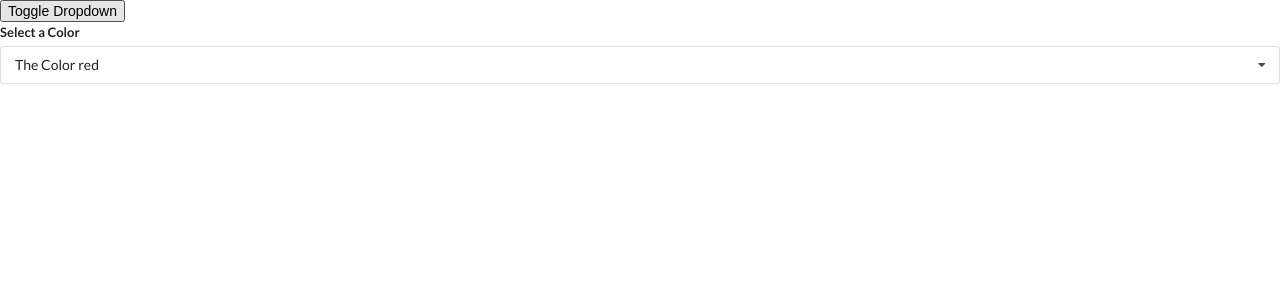
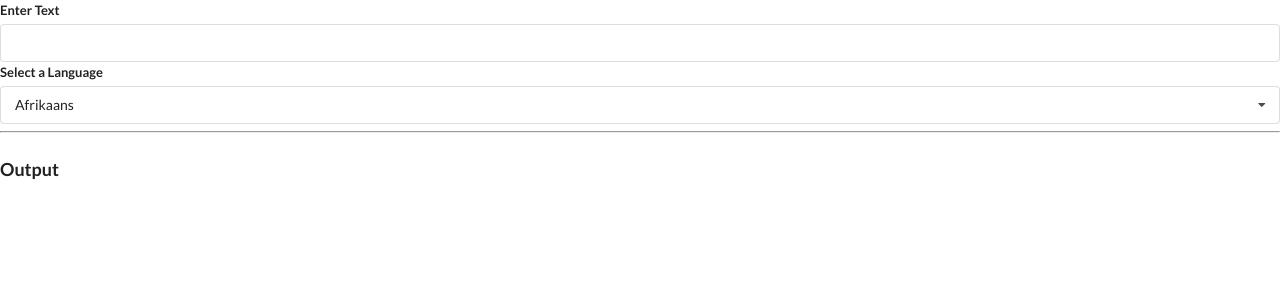
Before and after one commit to CodyHoban/widgets, a React (Create React App) app: page / in a window 1280 px wide. Shown: the top 300 px of the page. Built offline with nearby package versions, Linux system fonts and the light colour scheme; no server answers.

Commit message:
adding in text translation

```diff
--- a/src/App.js
+++ b/src/App.js
@@ -2,6 +2,7 @@
 import Accordion from './components/Accordion'
 import Search from './components/Search'
 import Dropdown from './components/Dropdown'
+import Translate from './components/Translate'
 
 const items = [
     {
@@ -35,19 +36,9 @@
 
 export default () => {
 
-    const [selected, setSelected] = useState(options[0]);
-    const [showDropdown, setShowDropdown] = useState(true);
-
     return (
         <div>
-            <button onClick={() => setShowDropdown(!showDropdown)}>Toggle Dropdown</button>
-            {showDropdown ?
-                <Dropdown
-                    selected={selected}
-                    onSelectedChange={setSelected}
-                    options={options}
-                /> : null
-            }
+            <Translate />
         </div>
     );
 };
--- /dev/null
+++ b/src/components/Convert.js
@@ -0,0 +1,32 @@
+import React, { useState, useEffect} from 'react'
+import axios from 'axios'
+
+const Convert = ({ language, text }) => {
+
+    const [translated, setTranslated] = useState('');
+
+    useEffect(() => {
+
+    const doTranslation = async () => {
+        const { data } = await axios.post('https://translation.googleapis.com/language/translate/v2', {}, {
+            params: {
+                q: text,
+                target: language.value,
+                key: 'AIzaSyCHUCmpR7cT_yDFHC98CZJy2LTms-IwDlM'
+            }
+        });
+
+        setTranslated(data.data.translations[0].translatedText);
+    };
+
+        doTranslation();
+    }, [language, text]);
+
+    return (
+        <div>
+            <h1 className="ui header">{translated}</h1>
+        </div>
+    );
+};
+
+export default Convert;
--- a/src/components/Dropdown.js
+++ b/src/components/Dropdown.js
@@ -1,6 +1,6 @@
 import React, { useState, useEffect, useRef } from 'react'
 
-const Dropdown = ({ options, selected, onSelectedChange }) => {
+const Dropdown = ({ label, options, selected, onSelectedChange }) => {
 
     const [open, setOpen] = useState(false);
     const ref = useRef();
@@ -40,7 +40,7 @@
     return (
         <div ref={ref} className="ui form">
             <div className="field">
-                <label className="label">Select a Color</label>
+                <label className="label">{label}</label>
                 <div
                     onClick={() => setOpen(!open)}
                     className={`ui selection dropdown ${open ?'visible active' : ''}`}
--- /dev/null
+++ b/src/components/Translate.js
@@ -0,0 +1,50 @@
+import React, { useState, useEffect, useRef } from 'react'
+import Dropdown from './Dropdown'
+import Convert from './Convert'
+
+const options = [
+    {
+        label: 'Afrikaans',
+        value: 'af'
+    },
+    {
+        label: 'Arabic',
+        value: 'ar'
+    },
+    {
+        label: 'Hindi',
+        value: 'hi'
+    },
+    {
+        label: 'Dutch',
+        value: 'nl'
+    }
+];
+
+const Translate = () => {
+
+    const [language, setLanguage] = useState(options[0]);
+    const [text, setText] = useState('');
+
+    return (
+        <div>
+            <div className="ui form">
+                <div className="field">
+                    <label>Enter Text</label>
+                    <input value={text} onChange={(e) => setText(e.target.value)} />
+                </div>
+            </div>
+            <Dropdown
+                label="Select a Language"
+                selected={language}
+                onSelectedChange={setLanguage}
+                options={options}
+            />
+            <hr />
+            <h3 className="ui header">Output</h3>
+            <Convert text={text} language={language} />
+        </div>
+    );
+};
+
+export default Translate;
```
